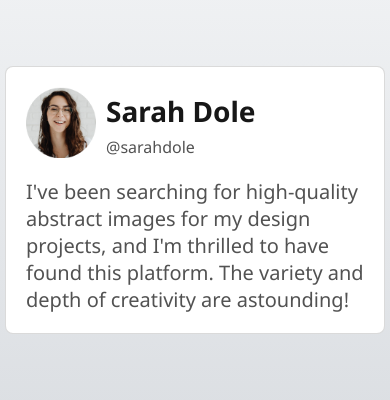
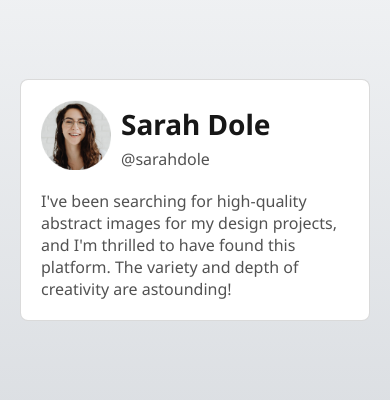
Before and after one commit to Alexisdelecroix/testimonial-card, a plain HTML site: page index.html in a window 390 px wide. Shown: the part 222-622 px from the top of the page. Drawn offline with Linux system fonts and the light colour scheme.

Commit message:
add responsive

```diff
--- a/css/style.css
+++ b/css/style.css
@@ -52,3 +52,13 @@ section {
   color: #525252;
   font-size: 1.25rem;
 }
+
+@media screen and (max-width:400px) {
+  .card {
+    width: 350px;
+  }
+
+  .text p{
+    font-size: 1rem;
+  }
+}
```
